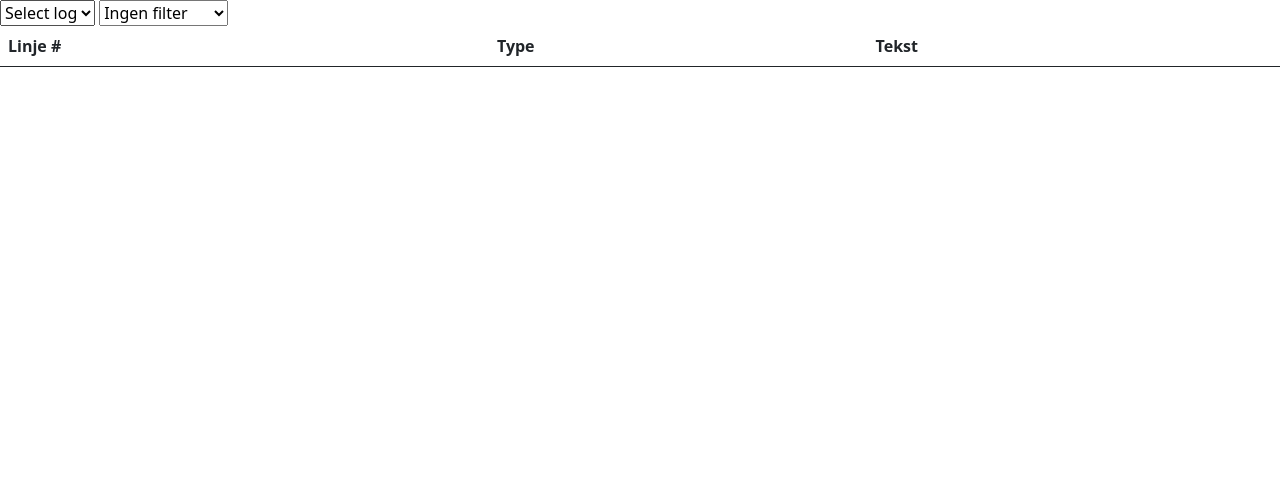
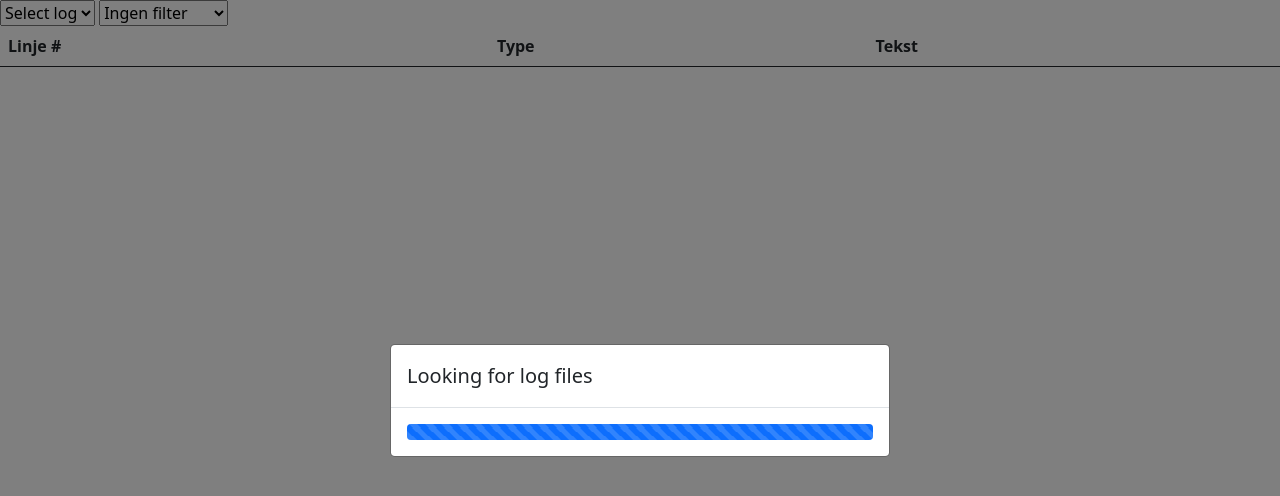
Before and after one commit to cfsamson/rust-logviewer, a plain HTML site: page web/index.html in a window 1280 px wide. Drawn offline with nearby package versions, Linux system fonts and the light colour scheme; no server answers.

Commit message:
added loading bar

```diff
--- a/web/index.html
+++ b/web/index.html
@@ -15,6 +15,12 @@
         rel="stylesheet"
         integrity="sha384-BmbxuPwQa2lc/FVzBcNJ7UAyJxM6wuqIj61tLrc4wSX0szH/Ev+nYRRuWlolflfl"
         crossorigin="anonymous">
+    <script src="https://cdn.jsdelivr.net/npm/bootstrap@5.0.0-beta2/dist/js/bootstrap.bundle.min.js"
+        integrity="sha384-b5kHyXgcpbZJO/tY9Ul7kGkf1S0CWuKcCD38l8YkeH8z8QjE0GmW1gYU5S9FOnJ0"
+        crossorigin="anonymous"></script>
+    <script src="https://code.jquery.com/jquery-3.6.0.slim.min.js"
+        integrity="sha256-u7e5khyithlIdTpu22PHhENmPcRdFiHRjhAuHcs05RI="
+        crossorigin="anonymous"></script>
 
 </head>
 
@@ -22,6 +28,23 @@
     <!--[if lt IE 7]>
             <p class="browsehappy">You are using an <strong>outdated</strong> browser. Please <a href="#">upgrade your browser</a> to improve your experience.</p>
         <![endif]-->
+
+    <div class="modal fade" id="loading" tabindex="-1" role="dialog" aria-labelledby="loading"
+        aria-hidden="true">
+        <div class="modal-dialog modal-dialog-centered" role="document">
+            <div class="modal-content">
+                <div class="modal-header">
+                    <h5 class="modal-title" id="loadingLongTitle">Looking for log files</h5>
+                </div>
+                <div class="modal-body">
+                    <div class="progress">
+                        <div class="progress-bar progress-bar-striped progress-bar-animated" role="progressbar"
+                            aria-valuenow="100" aria-valuemin="0" aria-valuemax="100" style="width: 100%"></div>
+                    </div>
+                </div>
+            </div>
+        </div>
+    </div>
 
     <select id="selectLog" name: "selectLog">
         <option name="0" value="none" selected="selected">Select log</option>
@@ -46,29 +69,22 @@
             </tr>
         </thead>
         <tbody>
-            <!-- <tr class="table-danger">
-                <th scope="row">1</th>
-                <td>ERROR: Dette er en test</td>
-            </tr>
-            <tr class="table-info">
-                <th scope="col">2</th>
-                <td>INFO: Dette er info</td>
-            </tr> -->
         </tbody>
     </table>
-    <script src="https://cdn.jsdelivr.net/npm/bootstrap@5.0.0-beta2/dist/js/bootstrap.bundle.min.js"
-        integrity="sha384-b5kHyXgcpbZJO/tY9Ul7kGkf1S0CWuKcCD38l8YkeH8z8QjE0GmW1gYU5S9FOnJ0"
-        crossorigin="anonymous"></script>
+
+
+
+
     <script type="text/javascript">
         var DATA = [{
             filename: "Log001.log",
             log_entries: [{
                 line: 1,
-                        entry: {Info: "INFO: This is some info"}
+                entry: { Info: "INFO: This is some info" }
             },
             {
                 line: 2,
-                        entry: {Error: "ERROR: This is an error"}
+                entry: { Error: "ERROR: This is an error" }
             }
             ]
         },
@@ -76,31 +92,45 @@
             filename: "Log002.log",
             log_entries: [{
                 line: 1,
-                        entry: {Info: "INFO: This another line of info"}
+                entry: { Info: "INFO: This another line of info" }
 
             },
             {
                 line: 2,
-                        entry: {Error: "ERROR: This an different error that occurred earlier"}
+                entry: { Error: "ERROR: This an different error that occurred earlier" }
             },
             {
                 line: 3,
-                        entry: {Debug: "DEBUG: This some debug log info"}
+                entry: { Debug: "DEBUG: This some debug log info" }
             },
             {
                 line: 4,
-                        entry: {Warn: "WARN: This a warning about something that should not happen"}
+                entry: { Warn: "WARN: This a warning about something that should not happen" }
             },
             {
                 line: 5,
-                        entry: {Other: "OTHER: This is an log line that we couldn't parse"}
+                entry: { Other: "OTHER: This is an log line that we couldn't parse" }
             }
             ]
         }
         ];
 
+        async function wait(ms) {
+                return new Promise(resolve => {
+                    setTimeout(resolve, ms);
+                });
+            }
+
         window.onload = async function () {
             let document = window.document;
+
+            $("#loading").modal({
+                backdrop: "static",
+                show: true,
+            });
+
+            $("#loading").modal('show');
+            let sleep = wait(1000);
 
             let response = await fetch("/logs");
             let data = await response.json();
@@ -111,6 +141,9 @@
                 console.log(`ERROR: ${data.message}`);
                 // show error
             }
+
+            await sleep;
+            $("#loading").modal('hide');
 
             // when data is loaded
             dataLoaded();
```
Lines whose indentation alone changed are shown as unchanged.
